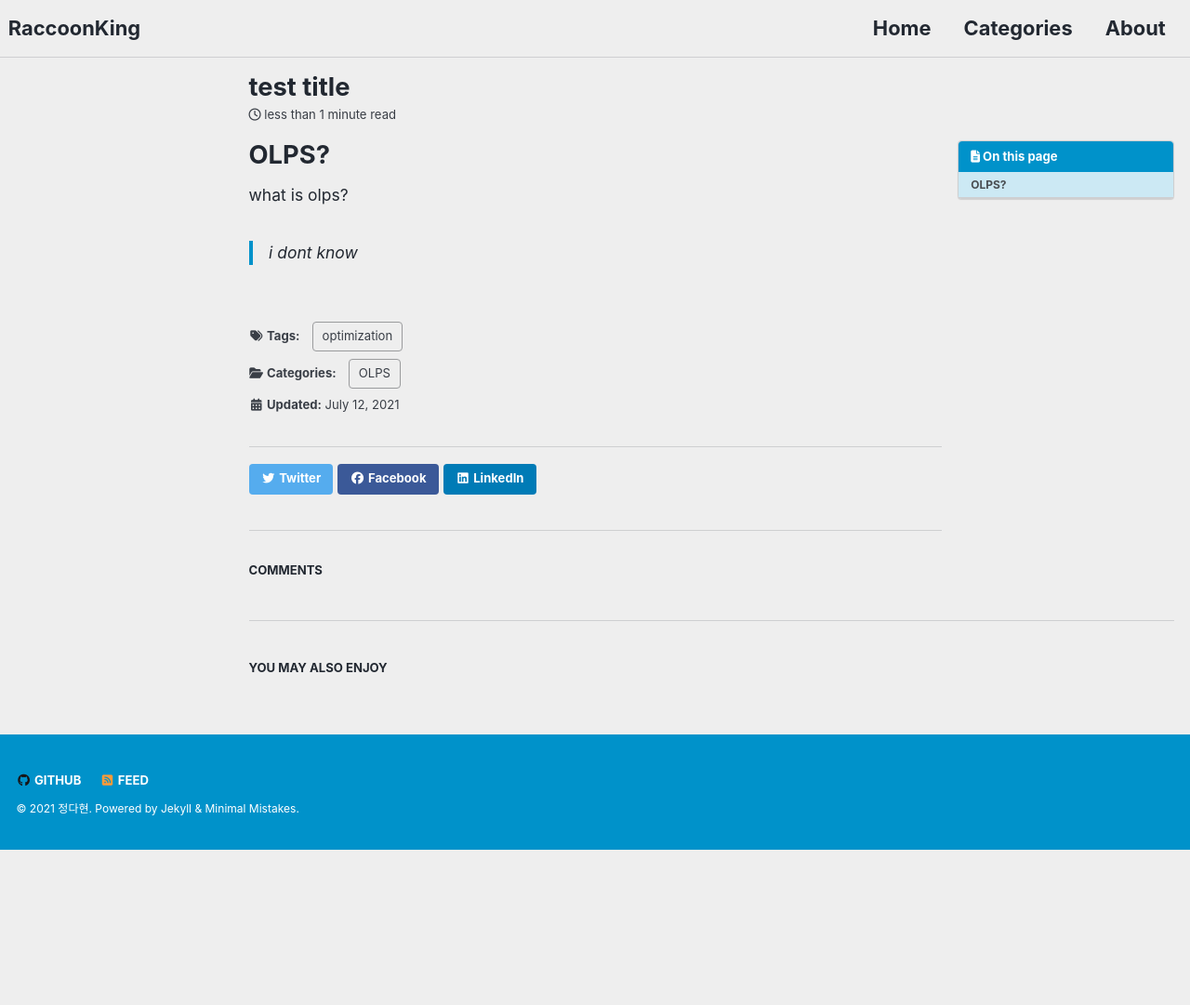
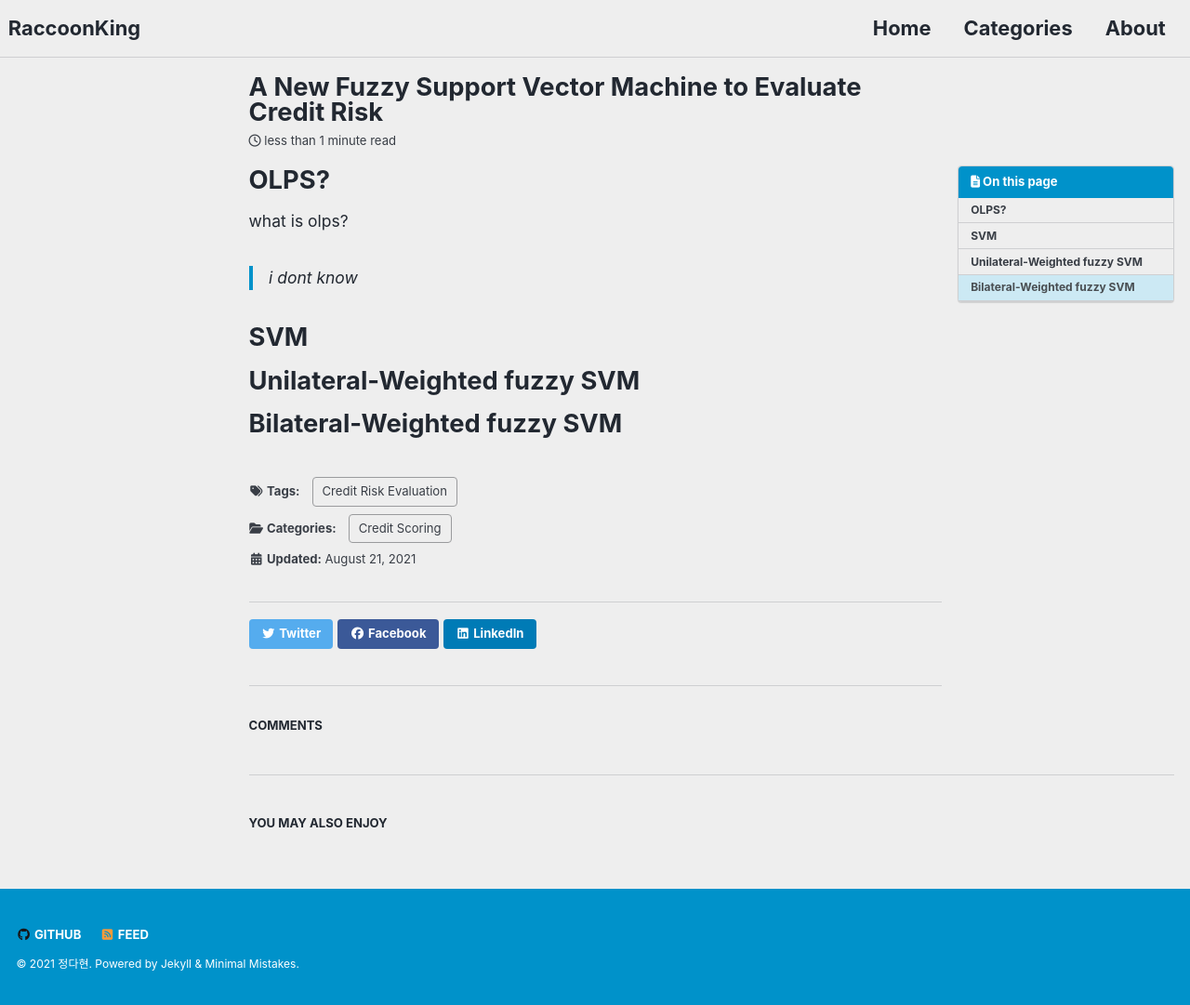
Before and after one commit to da-hyun-jeong/da-hyun-jeong.github.io, a Jekyll site: the page built from _posts/2021-07-11-test.md, in a window 1280 px wide. Shown: the whole page at 93% size. Built offline with Jekyll 4.4.1, drawn with Linux system fonts in a browser that asks for light colours; cached includes are drawn as plain includes; nearby versions of some CDN libraries; comment, search, counter and statistics services are not loaded; before the commit the page ends 914 px from its top, so only the background shows below that.

Commit message:
Update 2021-07-11-test.md

```diff
--- a/_posts/2021-07-11-test.md
+++ b/_posts/2021-07-11-test.md
@@ -1,16 +1,16 @@
 ---
-title: "test title"
+title: "A New Fuzzy Support Vector Machine to Evaluate Credit Risk"
 excerpt: test subtitle
 toc: true
 toc_sticky: true
 
 author_profile: false
 
-date: 2021-07-11 19:40:00 -0000
+date: 2021-08-20 19:40:00 -0000
 categories:
-  - OLPS
+  - Credit Scoring
 tags:
-  - optimization
+  - Credit Risk Evaluation
 ---
 
 # OLPS?
@@ -18,3 +18,10 @@ tags:
 what is olps?
 
 > i dont know
+
+# SVM
+
+# Unilateral-Weighted fuzzy SVM
+
+
+# Bilateral-Weighted fuzzy SVM
```
